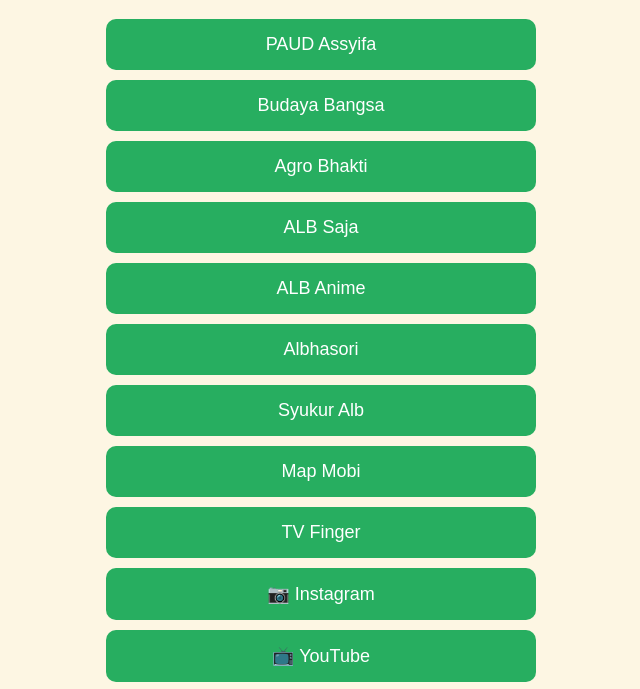
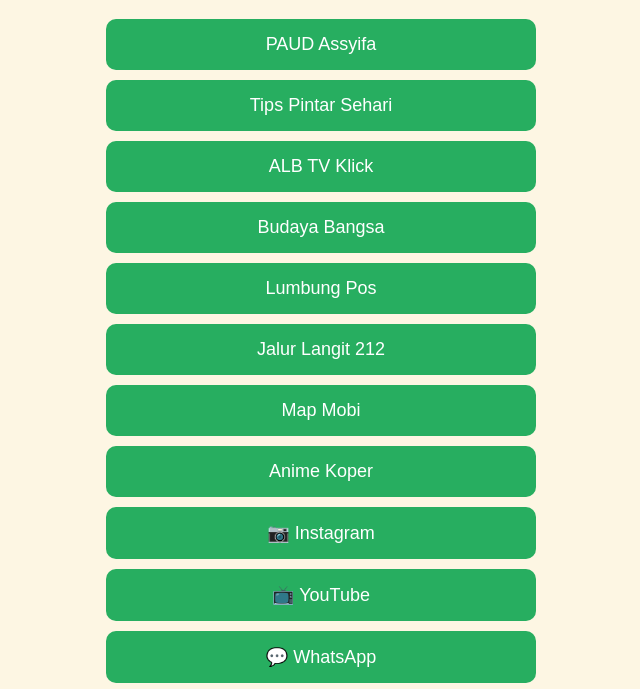
Before and after one commit to pkbassyifa/linktree-blog, a plain HTML site: page index.html in a window 1280 px wide. Shown: the part 100-789 px from the top of the page, without its empty margins (319-959 px from the left). Drawn offline with Linux system fonts and the light colour scheme.

Commit message:
Update index.html

```diff
--- a/index.html
+++ b/index.html
@@ -22,14 +22,13 @@
   <h1>🌐 Jaringan Blog Assyifa</h1>
 
   <a class="btn" href="https://paudbrumbung.blogspot.com" target="_blank">PAUD Assyifa</a>
+  <a class="btn" href="https://tipspintarsehari.blogspot.com" target="_blank">Tips Pintar Sehari</a>
+  <a class="btn" href="https://albtvklick.blogspot.com" target="_blank">ALB TV Klick</a>
   <a class="btn" href="https://bdybangsa.blogspot.com" target="_blank">Budaya Bangsa</a>
-  <a class="btn" href="https://agrobhakti.blogspot.com" target="_blank">Agro Bhakti</a>
-  <a class="btn" href="https://albsaja.blogspot.com/?m=1" target="_blank">ALB Saja</a>
-  <a class="btn" href="https://albanime22.blogspot.com" target="_blank">ALB Anime</a>
-  <a class="btn" href="https://albhasori.blogspot.com" target="_blank">Albhasori</a>
-  <a class="btn" href="https://msyukuralb.blogspot.com" target="_blank">Syukur Alb</a>
+  <a class="btn" href="https://lumbungpos.blogspot.com" target="_blank">Lumbung Pos</a>
+  <a class="btn" href="https://jalurlangit212.blogspot.com" target="_blank">Jalur Langit 212</a>
   <a class="btn" href="https://mapmobi.blogspot.com" target="_blank">Map Mobi</a>
-  <a class="btn" href="https://tvfinger.blogspot.com" target="_blank">TV Finger</a>
+  <a class="btn" href="https://animekoper.blogspot.com" target="_blank">Anime Koper</a>
 
   <a class="btn" href="https://www.instagram.com/pkbassyifa" target="_blank">📷 Instagram</a>
   <a class="btn" href="https://www.youtube.com/@assyifakidsblora" target="_blank">📺 YouTube</a>
@@ -39,6 +38,7 @@
   <div class="iklan">
     <!-- SCRIPT IKLAN CPM -->
     <script type="text/javascript" src="//pl27069849.profitableratecpm.com/8c"></script>
+<script type="text/javascript" src="//pl27069849.profitableratecpm.com/8c"></script>
   </div>
 
   <p>Copyright © 2025 - KB Assyifa</p>
```
